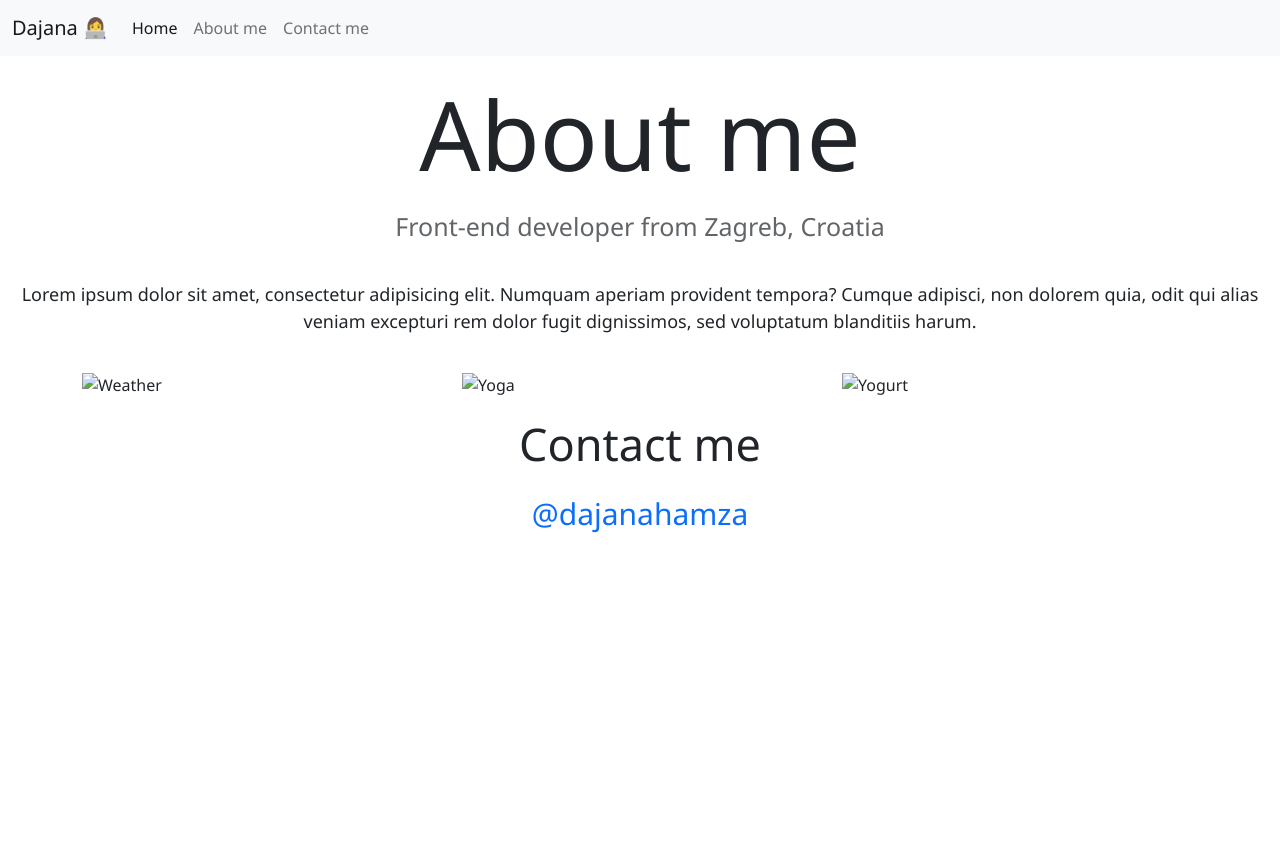
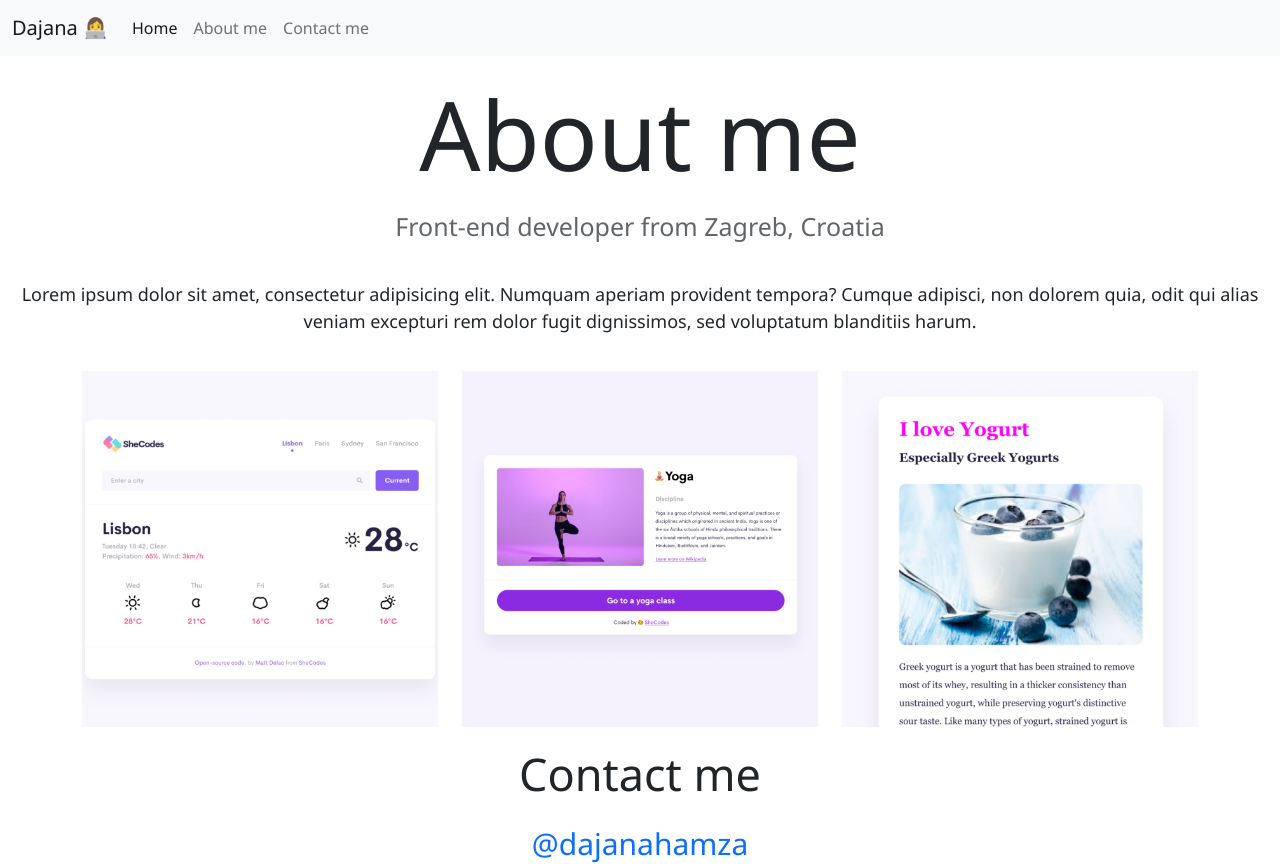
Before and after one commit to dajana-lab/project-dajana-website, a plain HTML site: page about-me.html in a window 1280 px wide. Before the commit the page ends 800 px from the top, so only its background shows below. Drawn offline with nearby package versions, Linux system fonts and the light colour scheme.

Commit message:
Changed the image names

```diff
--- a/about-me.html
+++ b/about-me.html
@@ -66,13 +66,13 @@
     <div class="container">
         <div class="row">
             <div class="col-sm-4 rounded lg-shadow">
-                <img src="images/jxM9-weather.png" width="400" class="img-fluid" alt="Weather" />
+                <img src="images/weather.png" width="400" class="img-fluid" alt="Weather" />
             </div>
             <div class="col-sm-4 rounded lg-shadow">
-                <img src="images/l3jP-yoga.png" width="400" class="img-fluid" title="Yoga" />
+                <img src="images/yoga.png" width="400" class="img-fluid" title="Yoga" />
             </div>
             <div class="col-sm-4 rounded lg-shadow">
-                <img src="images/WgM8-yogurt.png" width="400" class="img-fluid" alt="Yogurt" />
+                <img src="images/yogurt.png" width="400" class="img-fluid" alt="Yogurt" />
             </div>
         </div>
     </div>
```
